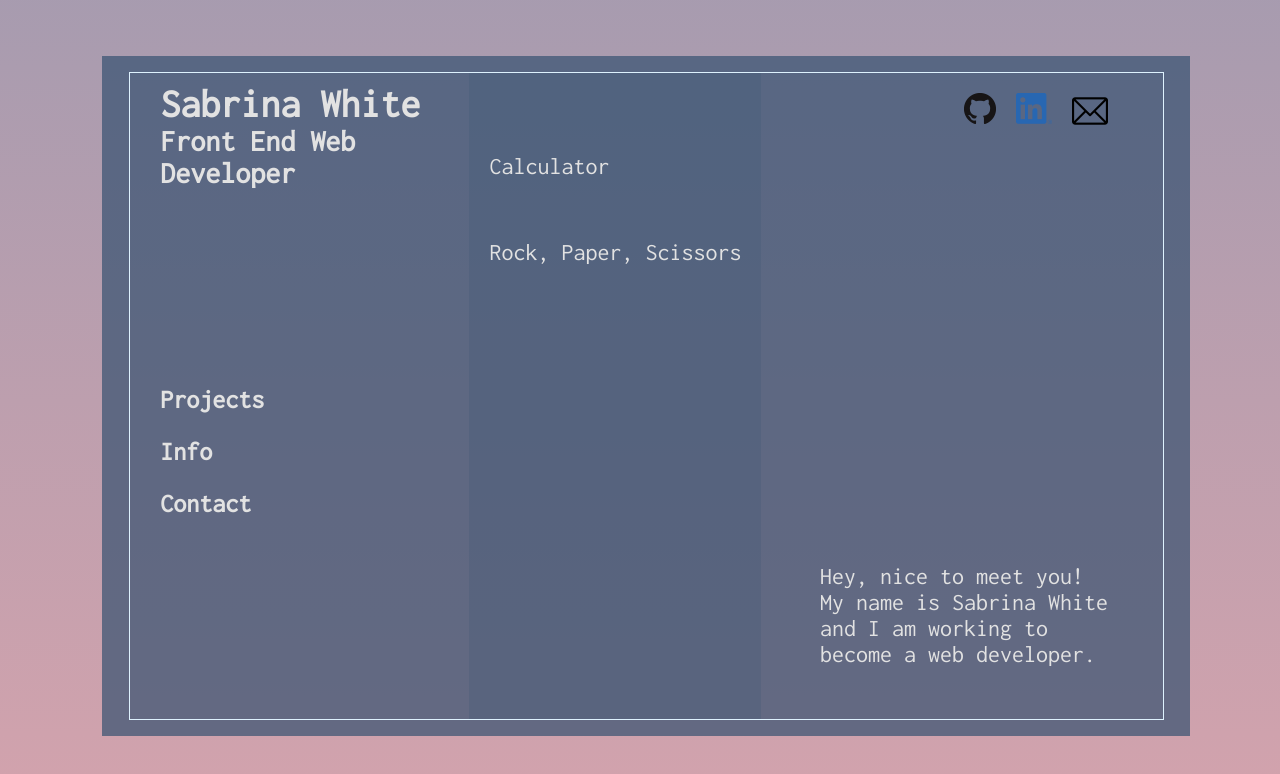
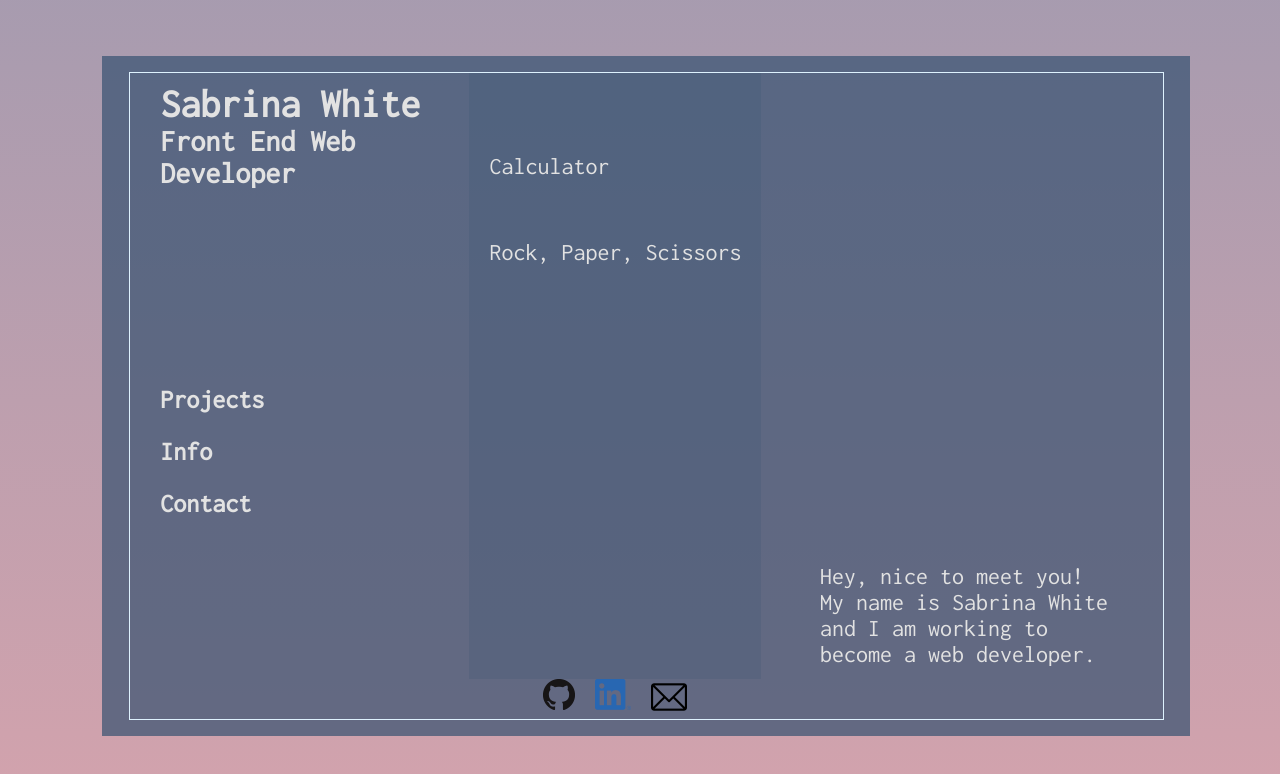
Before and after one commit to Sabrina-S-White/Portfolio, a plain HTML site: page index.html in a window 1280 px wide. Both pictures are taken after a click on the button "Projects". Drawn offline with Linux system fonts and the light colour scheme; a web font is replaced by a local one.

Commit message:
working on contact element of index.html

```diff
--- a/index.css
+++ b/index.css
@@ -168,13 +168,6 @@ body:before {
     text-transform: none;
 }
 
-.rightList ul {
-    display: flex;
-    gap: 20px;
-    margin-top: 20px;
-    width: var(--right);
-}
-
 #midDiv {
     display: flex;
     flex-direction: column;
@@ -302,3 +295,8 @@ body:before {
     position: relative;
     font-weight: bolder;
 }
+
+#contactDivMid {
+    display: flex;
+    gap: 20px;
+}
--- a/index.html
+++ b/index.html
@@ -44,15 +44,14 @@
                     <br>
                     <p>Extensive consulting experience has prepared Sabrina to support her organization from a project management standpoint while delivering high-quality work.</p>
                 </div>
+                <div id="contactDivMid">
+                    <li><a href="https://github.com/Sabrina-S-White"><img src="./images/GitHub-Mark/PNG/GitHub-Mark-32px.png"></a></li>
+                    <li><a href="https://www.linkedin.com/in/sabrina-white-7ba594b7/"><img src="./images/LinkedIn-Logos/LI-In-Bug32.png"></a></li>
+                    <li><a href="mailto: sabrina.scherma@gmail.com"><img src="./images/email.png"></a></li>
+                </div>
             </div>
             <div class="contentDiv" id="rightDiv">
-                <div class="rightList">
-                    <ul>
-                        <li><a href="https://github.com/Sabrina-S-White"><img src="./images/GitHub-Mark/PNG/GitHub-Mark-32px.png"></a></li>
-                        <li><a href="https://www.linkedin.com/in/sabrina-white-7ba594b7/"><img src="./images/LinkedIn-Logos/LI-In-Bug32.png"></a></li>
-                        <li><a href="mailto: sabrina.scherma@gmail.com"><img src="./images/email.png"></a></li>
-                    </ul>
-                </div>
+                <div class="rightList"></div>
                 <p id="rightP">
                     Hey, nice to meet you! My name is Sabrina White and I am working to become a web developer.
                 </p>
--- a/index.js
+++ b/index.js
@@ -8,6 +8,8 @@ y = 0;
 
 projects.addEventListener('click', () => {
     if (x == 0) {
+        infoMid.style.display = "none";
+        y = 0;
         projectsMid.style.display = "block";
         projectsMid.style.backgroundColor = "rgba(var(--frontColor), 0.2)"
         x++;
@@ -19,6 +21,8 @@ projects.addEventListener('click', () => {
 
 info.addEventListener('click', () => {
     if (y == 0) {
+        projectsMid.style.display = "none";
+        x = 0;
         infoMid.style.display = "block";
         infoMid.style.backgroundColor = "rgba(var(--frontColor), 0.2)"
         y++;
```
